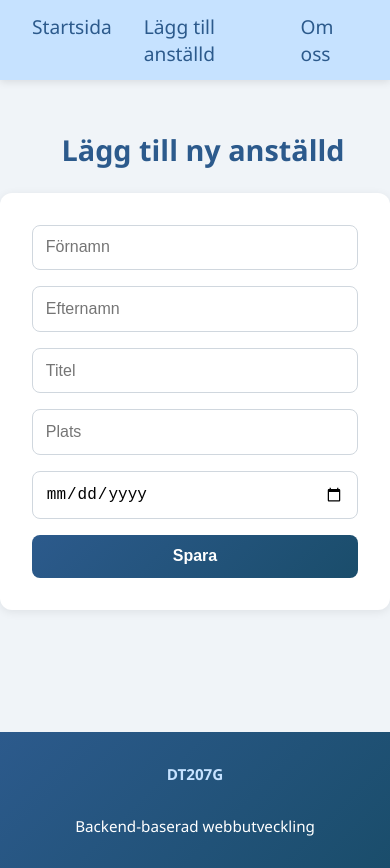
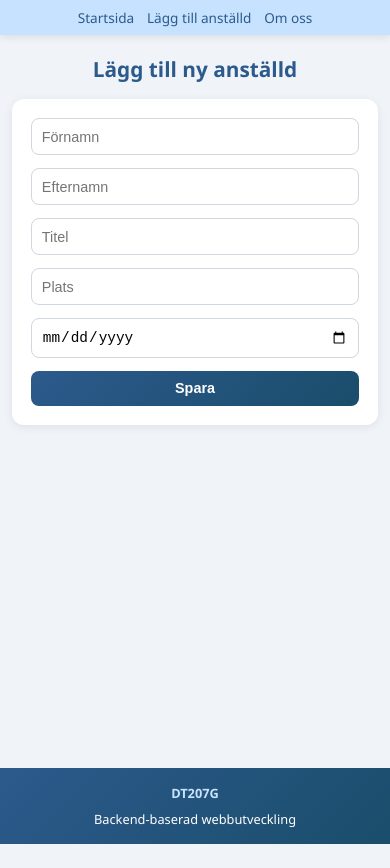
Before and after one commit to umavanmoriel/Moment2.2_DT207G, a website built with Parcel: page src/pages/add.html in a window 390 px wide. After the commit the page ends 844 px from the top, so only its background shows below. Built offline with nearby package versions, Linux system fonts and the light colour scheme.

Commit message:
--Lägger till css för mindre skärmar

```diff
--- a/src/css/add.css
+++ b/src/css/add.css
@@ -48,3 +48,44 @@ input:focus {
     opacity: 0.9;
     transform: translateY(-1px);
 }
+
+@media (max-width: 768px) {
+    .add-main {
+        padding: 30px 15px;
+    }
+
+    .add-form {
+        padding: 1.5rem;
+    }
+
+    input {
+        padding: 0.7rem;
+        font-size: 0.95rem;
+    }
+
+    .delete-btn {
+        padding: 0.7rem 1.2rem;
+        font-size: 0.95rem;
+    }
+}
+
+@media (max-width: 480px) {
+    .add-main {
+        padding: 20px 12px;
+    }
+
+    .add-form {
+        padding: 1.2rem;
+    }
+
+    input {
+        padding: 0.6rem;
+        font-size: 0.9rem;
+        margin-bottom: 0.8rem;
+    }
+
+    .delete-btn {
+        padding: 0.6rem 1rem;
+        font-size: 0.9rem;
+    }
+}
--- a/src/css/main.css
+++ b/src/css/main.css
@@ -143,3 +143,106 @@ h2 {
     margin: 1.5rem 0 1rem 0;
     font-size: 1.4rem;
 }
+
+@media (max-width: 768px) {
+    .header-nav {
+        padding: 0 1rem;
+    }
+
+    .header-list {
+        gap: 1rem;
+    }
+
+    .header-link {
+        font-size: 1rem;
+        padding: 0.6rem 0;
+    }
+
+    .footer {
+        padding: 1.5rem;
+        margin-top: 2rem;
+    }
+
+    .footer-list {
+        gap: 1rem;
+        flex-direction: row;
+        flex-wrap: wrap;
+    }
+
+        .footer-list-item {
+        font-size: 0.85rem;
+    }
+
+    h1 {
+        font-size: 1.5rem;
+        padding-left: 0.5rem;
+    }
+
+    h2 {
+        font-size: 1.2rem;
+    }
+
+    .about-main {
+        padding: 30px 15px;
+    }
+
+    .info-box {
+        padding: 1.2rem;
+    }
+}
+
+@media (max-width: 480px) {
+    .header-nav {
+        padding: 0 0.8rem;
+    }
+
+    .header-list {
+        gap: 0.8rem;
+    }
+
+    .header-link {
+        font-size: 0.85rem;
+        padding: 0.5rem 0;
+    }
+
+    .footer {
+        padding: 1rem;
+        margin-top: 1.5rem;
+    }
+
+    .footer-list {
+        flex-direction: column;
+        gap: 0.5rem;
+    }
+        .footer-list-item {
+        font-size: 0.8rem;
+    }
+
+    h1 {
+        font-size: 1.3rem;
+        margin-bottom: 1rem;
+        text-align: center;
+        padding-left: 0;
+    }
+
+    h2 {
+        font-size: 1.1rem;
+        text-align: center;
+    }
+
+    .about-main {
+        padding: 20px 12px;
+    }
+
+    .info-box {
+        padding: 1rem;
+    }
+        .info-box p, .info-box li {
+        font-size: 0.9rem;
+    }
+
+    .success, .error {
+        padding: 0.6rem 0.8rem;
+        font-size: 0.85rem;
+    }
+}
--- a/src/css/startpage.css
+++ b/src/css/startpage.css
@@ -57,3 +57,46 @@ td button:hover {
     background-color: #c6e2ff;
     transform: scale(1.02);
 }
+
+@media (max-width: 768px) {
+    .startpage-main {
+        padding: 20px 15px;
+    }
+
+    th, td {
+        padding: 0.7rem 0.5rem;
+        font-size: 0.85rem;
+    }
+
+    td button {
+        padding: 0.3rem 0.7rem;
+        font-size: 0.8rem;
+    }
+}
+
+@media (max-width: 480px) {
+    .startpage-main {
+        padding: 15px 10px;
+    }
+
+    .employeesTable {
+        overflow-x: auto;
+        display: block;
+        white-space: nowrap;
+    }
+
+    th, td {
+        padding: 0.5rem 0.4rem;
+        font-size: 0.75rem;
+    }
+
+    td button {
+        padding: 0.25rem 0.5rem;
+        font-size: 0.7rem;
+    }
+
+    h1 {
+        font-size: 1.4rem;
+        padding-left: 0.5rem;
+    }
+}
```
Also changed, not shown: 6 other files.
